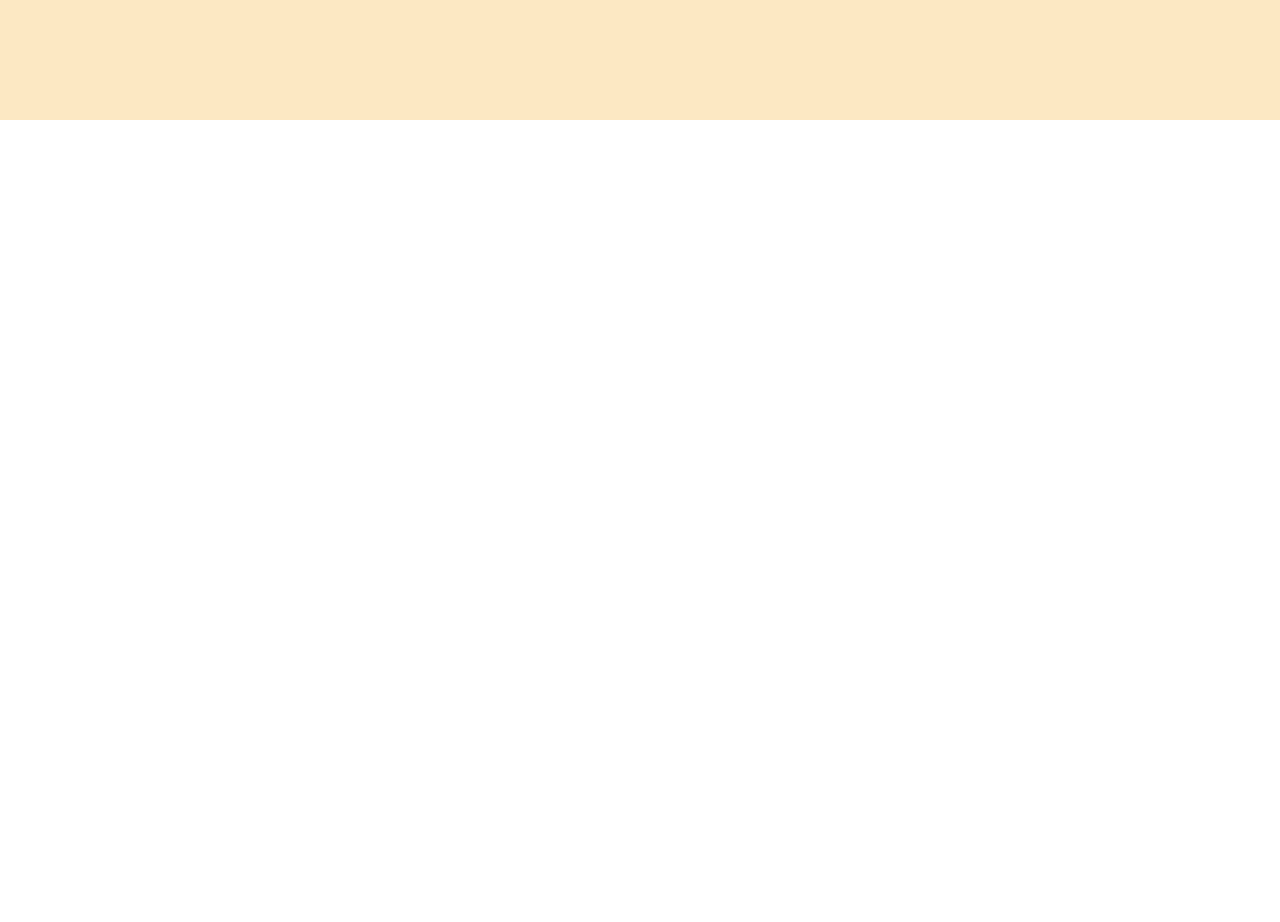
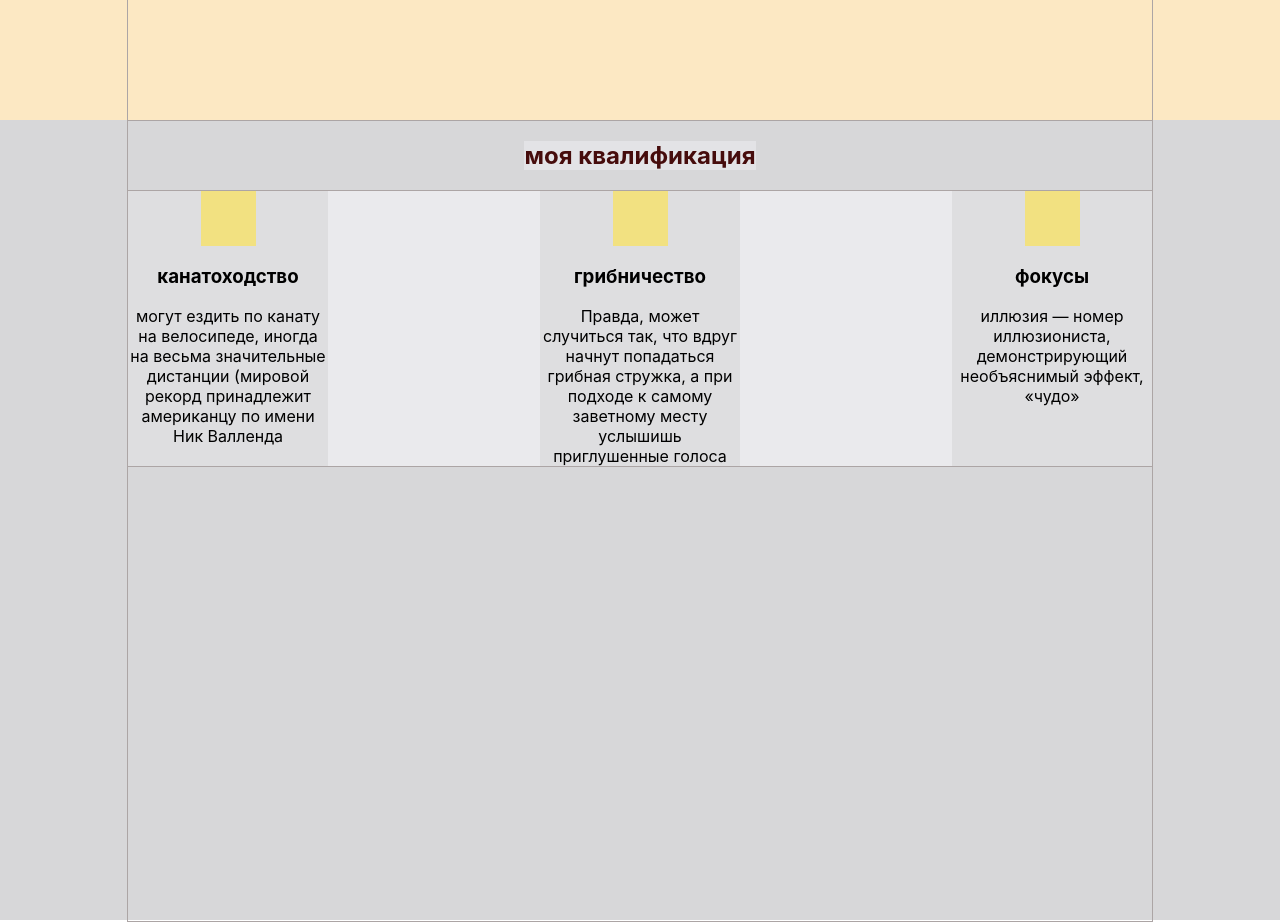
Before and after one commit to pavelminsk1979/Portfolio, a React (Create React App) app: page / in a window 1280 px wide. Shown: the part 760-1682 px from the top of the page. Before the commit the page ends 880 px from the top, so only its background shows below. Built offline with nearby package versions, Linux system fonts and the light colour scheme.

Commit message:
main blok + skill blok

```diff
--- a/src/App.tsx
+++ b/src/App.tsx
@@ -1,6 +1,7 @@
 import React from 'react';
 import {Header} from "./header/Header";
 import {Main} from "./mainBlok/Main";
+import {Skills} from "./skills/Skills";
 
 
 function App() {
@@ -8,6 +9,7 @@ function App() {
         <div>
             <Header/>
             <Main/>
+            <Skills/>
         </div>
     );
 }
--- /dev/null
+++ b/src/common/styles/Container.module.css
@@ -0,0 +1,6 @@
+.container {
+    margin: 0 auto;
+    border: 1px solid #aca5a5;
+    height: 100%;
+    width: 80%;
+}
--- a/src/mainBlok/Main.module.css
+++ b/src/mainBlok/Main.module.css
@@ -4,9 +4,6 @@
 }
 
 .container {
-    height: 100%;
-    width: 80%;
-    margin: 0 auto;
     display: flex;
     align-items: center;
     justify-content: space-between;
--- a/src/mainBlok/Main.tsx
+++ b/src/mainBlok/Main.tsx
@@ -1,17 +1,18 @@
 import React from 'react';
 import st from './Main.module.css';
+import stContainer from '../common/styles/Container.module.css';
 
 
 export const Main = () => {
     return (
         <div className={st.mainBlok}>
-            <div className={st.container}>
+            <div className={`${stContainer.container} ${st.container}`}>
             <div className={st.name}>
                 <span>Привет</span>
                 <h1>Я Павел Потапов</h1>
-                <p>моя работа-Frontend разработка</p>
+                <p>моя работа это Frontend разработка </p>
                 </div>
-            <div className={st.foto}>фото</div>
+            <div className={st.foto}>моя фотка тут скоро будет</div>
             </div>
         </div>
     )
--- /dev/null
+++ b/src/skills/Skills.module.css
@@ -0,0 +1,23 @@
+.skillsBlok{
+    height: 100vh;
+    background-color: #d7d7d9;
+}
+
+.titleAndStills{
+    display: flex;
+    flex-direction: column;
+    align-items: center;
+}
+
+.skills{
+    border: 1px solid #aca5a5;
+    display: flex;
+    justify-content: space-between;
+    width: 100%;
+    background-color: #eaeaed;
+}
+
+.title{
+    background-color: #e3e3e6;
+    color: #460c0c;
+}
--- /dev/null
+++ b/src/skills/Skills.tsx
@@ -0,0 +1,23 @@
+import React from 'react';
+import st from './Skills.module.css';
+import stContainer from '../common/styles/Container.module.css';
+import {Skill} from "./skill/Skill";
+
+export const Skills = () => {
+    return (
+        <div className={st.skillsBlok}>
+            <div className={`${stContainer.container} ${st.titleAndStills}`}>
+                <h2 className={st.title}>моя квалификация</h2>
+                <div className={st.skills}>
+                    <Skill text={' могут ездить по канату на велосипеде, иногда на весьма значительные дистанции (мировой рекорд принадлежит американцу по имени Ник Валленда'}
+                        name={'канатоходство'}/>
+                    <Skill text={' Правда, может случиться так, что вдруг начнут попадаться  грибная стружка, а при подходе к самому заветному месту услышишь приглушенные голоса'}
+                        name={'грибничество'}/>
+                    <Skill text={' иллюзия — номер иллюзиониста, демонстрирующий необъяснимый эффект, «чудо»'}
+                        name={'фокусы'}/>
+                </div>
+            </div>
+
+        </div>
+    )
+}
--- /dev/null
+++ b/src/skills/skill/Skill.module.css
@@ -0,0 +1,18 @@
+.frame {
+    display: flex;
+    flex-direction: column;
+    align-items: center;
+    width: 200px;
+    background-color: #dedee0;
+    text-align: center;
+}
+
+.icone {
+    width: 55px;
+    height: 55px;
+    background-color: #f2e181;
+}
+
+.discription{
+
+}
--- /dev/null
+++ b/src/skills/skill/Skill.tsx
@@ -0,0 +1,19 @@
+import React from 'react';
+import st from './Skill.module.css';
+
+type SkillType={
+    name:string
+    text:string
+}
+
+export const Skill = (props:SkillType) => {
+    return (
+        <div className={st.frame}>
+            <div className={st.icone}></div>
+            <h3>{props.name}</h3>
+            <span>{props.text}</span>
+
+
+        </div>
+    )
+}
```
